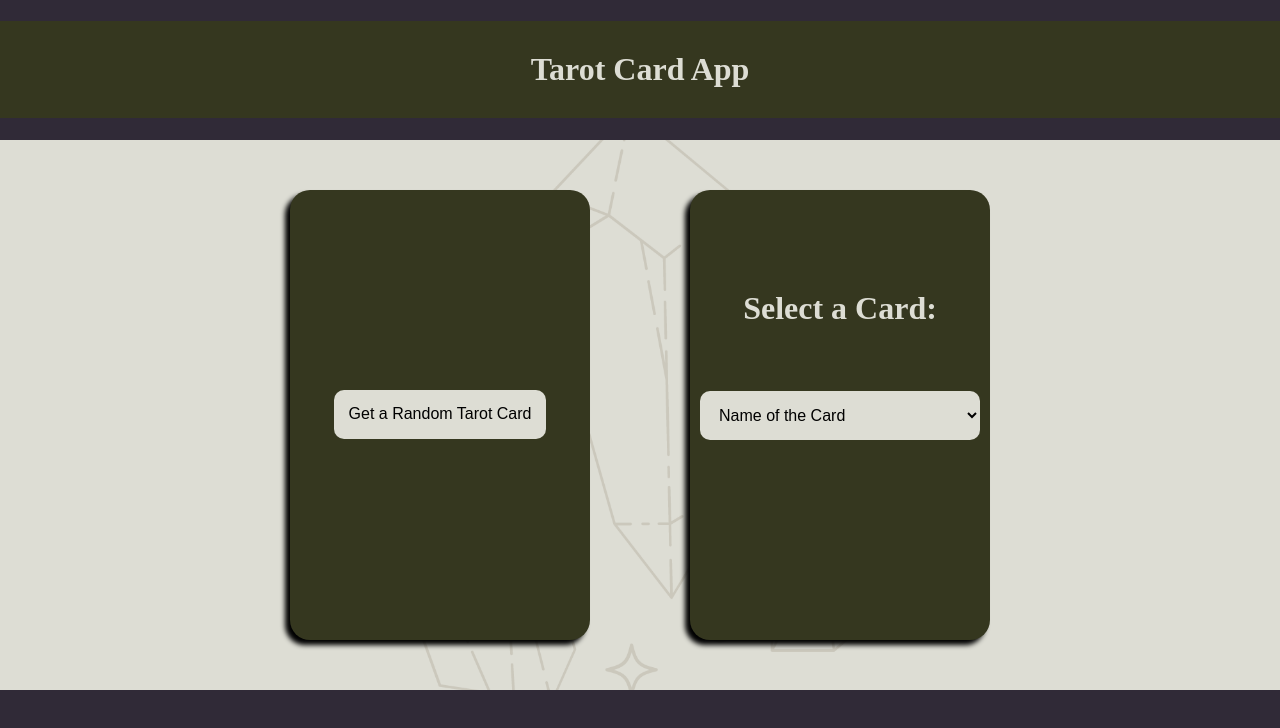
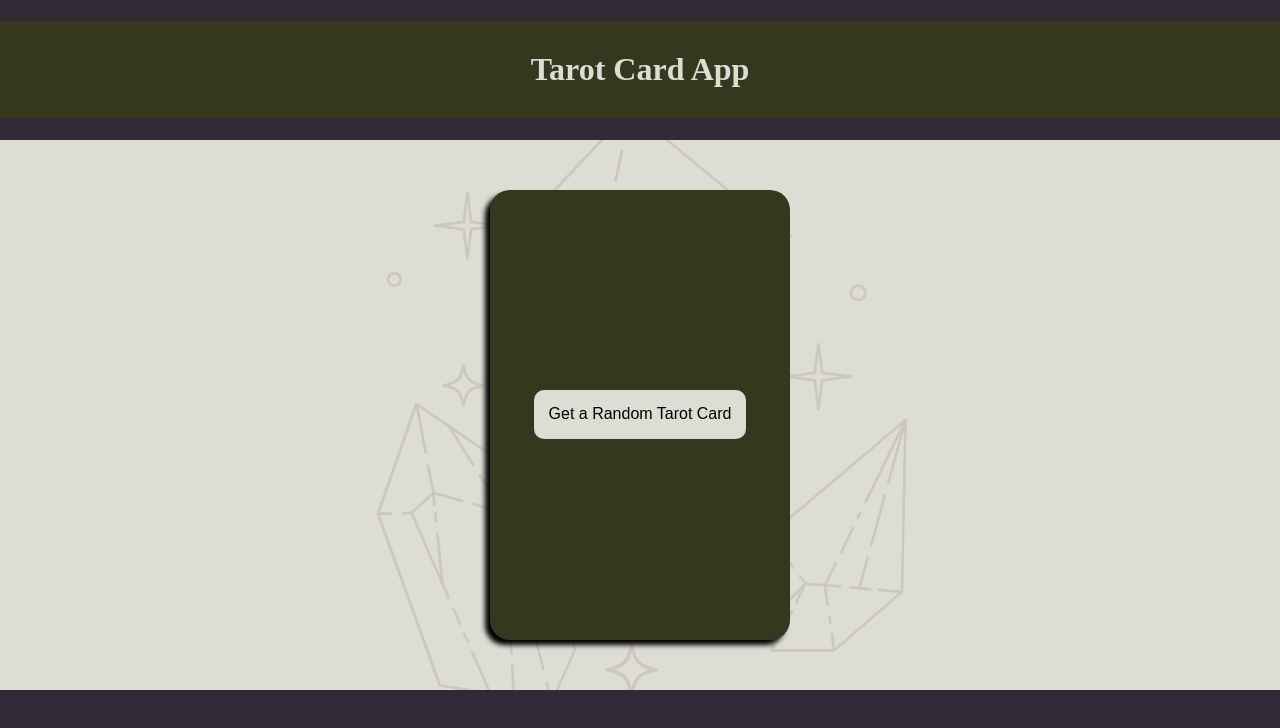
Before and after one commit to lizzy-bird/project-3-elizabeth-harris-tarot-app, a React (Create React App) app: page / in a window 1280 px wide. Shown: the top 728 px of the page. Built offline with nearby package versions, Linux system fonts and the light colour scheme.

Commit message:
removed working files

```diff
--- a/src/App.css
+++ b/src/App.css
@@ -78,39 +78,6 @@ h1{
 
 }
 
-form{
-    /* border:2px solid green; */
-    display:flex;
-    flex-wrap:wrap;
-    justify-content:center;
-    align-items:center;
-    margin:10px;
-}
-
-h3{
-    padding:0;
-    margin:50px;
-    height:fit-content;
-    margin-top:100px;
-    color:#ddddd4;
-    font-size:2rem;
-}
-
-
-form select{
-    width:100%;
-    margin-top:15px;
-    background-color:#ddddd4;
-    border:none;
-    padding:15px;
-    border-radius:10px;
-
-}
-
-form label{
-    display:none;
-}
-
 .tarotCardInfo{
     width:50%;
     padding:50px;
--- a/src/App.js
+++ b/src/App.js
@@ -1,8 +1,7 @@
 import { useState } from 'react';
 import './App.css';
 import RandomTarotCard from './RandomTarotCard';
-import TarotCardSearch from './TarotCardSearch';
-import DropDownList from './DropdownList';
+
 
 function App() {
 
@@ -10,7 +9,6 @@ function App() {
 
   const [randomCard, setRandomCard] = useState(false)
 
-  const [cardSearch, setCardSearch] = useState('')
 
 
 
@@ -24,10 +22,6 @@ function App() {
     //now go connect it to the button
   }
 
-  const handleCardSearch = () => {
-
-    setCardSearch() //!What can I put in here to target the form dropdown?
-  }
 
   return (
     <main class="App">
@@ -39,22 +33,6 @@ function App() {
           <button onClick={handleRandomCard}>Get a Random Tarot Card</button>
         </div>
 
-        <div className="search">
-          <h3>Select a Card:</h3>
-          <form action="submit">
-              {/* //!Need to put in some kind of loop to create an <option> element for each card in the API
-              loop through and create a new array, inserting the photo property for each item
-              //!Need to tie the user selection to display the given card info (meaning up and rev) to the user (is this handleCardSearch?) */}
-            <label for="dropdown">Select a Card:</label>
-            <select name="" id="dropdown">
-              <option value="#">Name of the Card</option>
-
-
-
-
-            </select>
-          </form>
-        </div>
       </div>
 
     {
@@ -62,10 +40,6 @@ function App() {
         ? <RandomTarotCard/>
         : null
     }
-
-    {
-      cardSearch
-    }
     </main>
   );
 }
```
